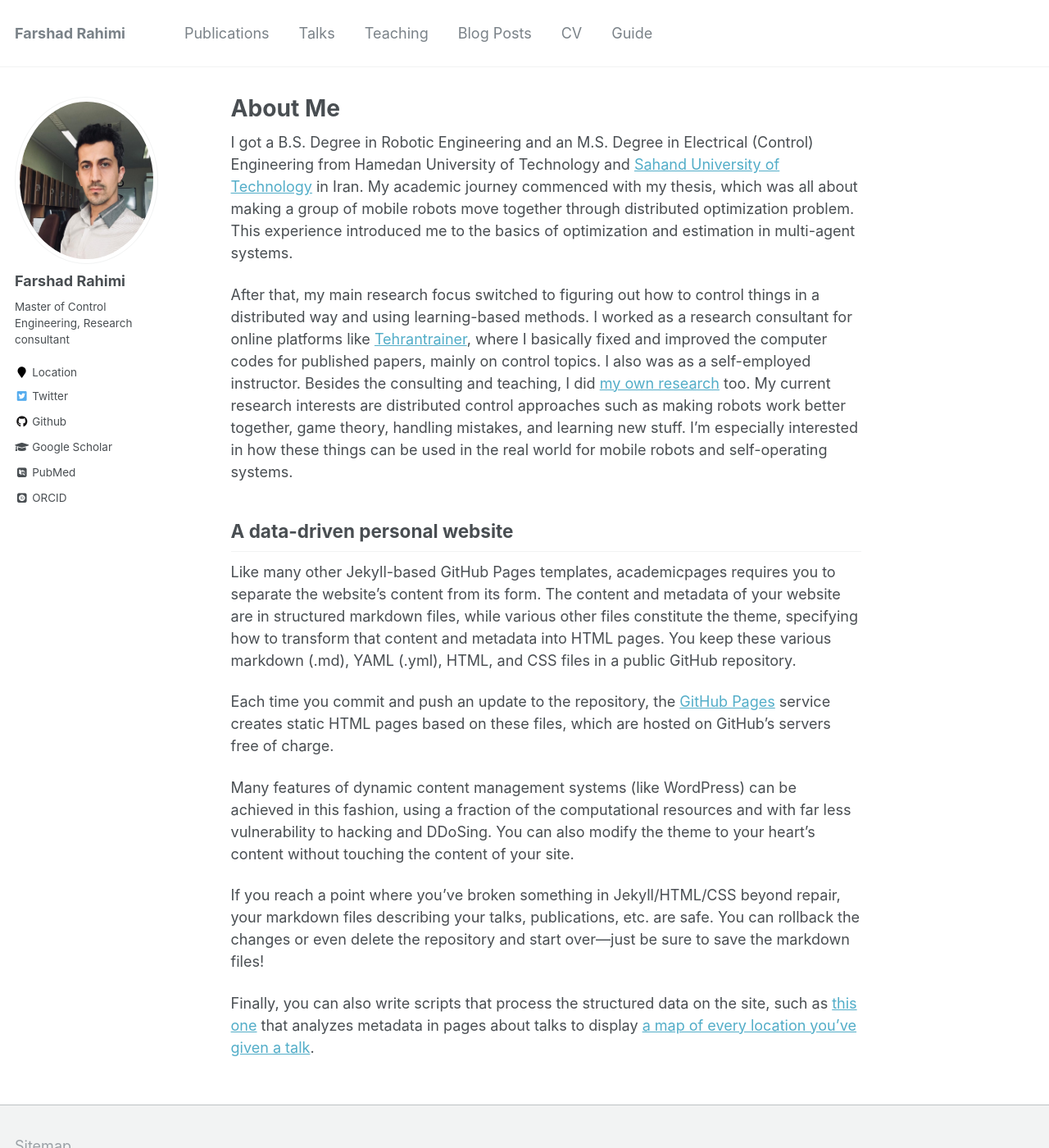
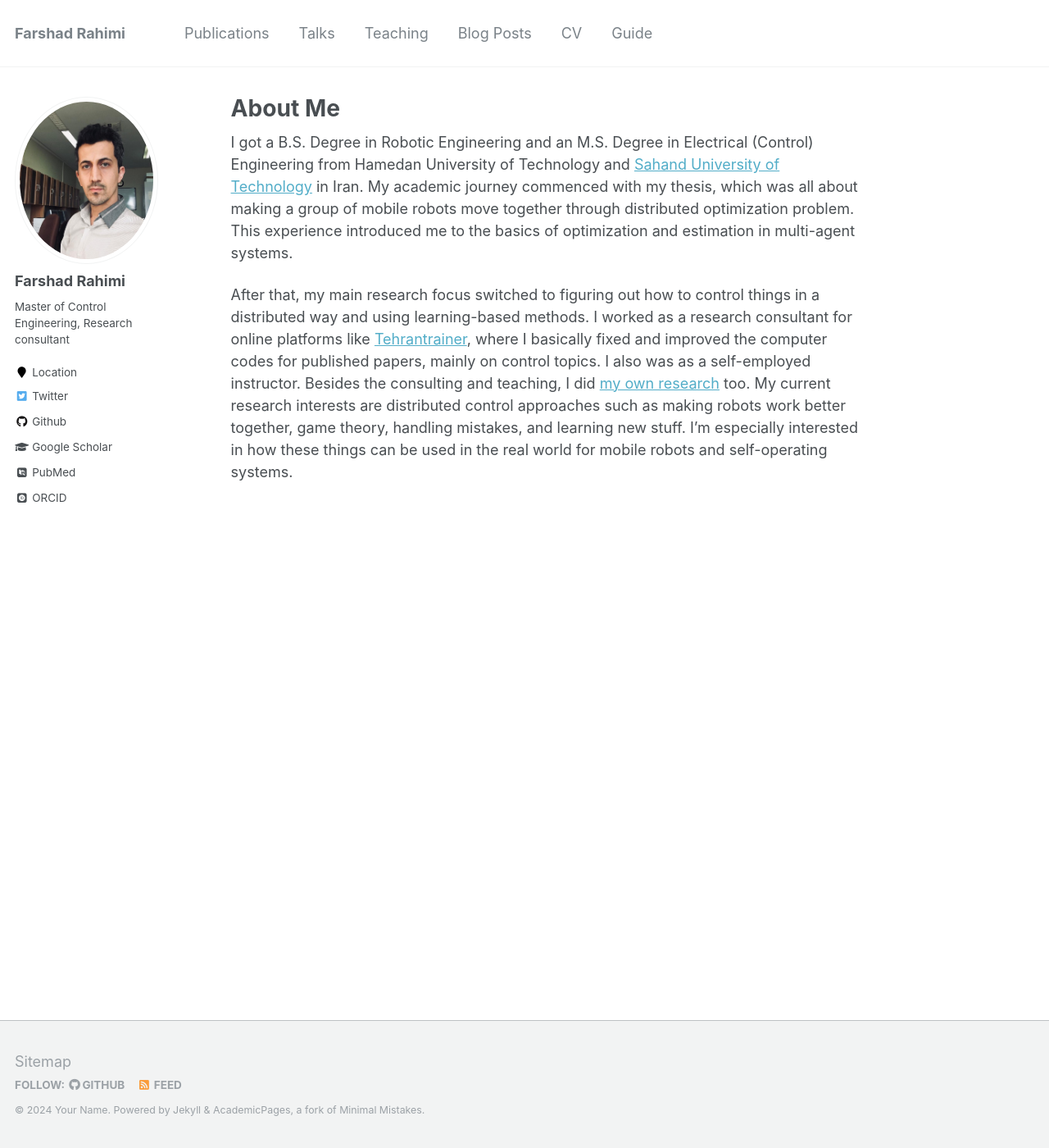
Before and after one commit to Farshad-Rahimi/FarshadRahimi, a Jekyll site: the page built from _pages/about.md, in a window 1280 px wide and 1400 px high. Shown: the whole window at 82% size. Built offline with Jekyll 4.4.1, drawn with Linux system fonts in a browser that asks for light colours; some web fonts are replaced.

Commit message:
Update about.md

```diff
--- a/_pages/about.md
+++ b/_pages/about.md
@@ -12,17 +12,3 @@ I got a B.S. Degree in Robotic Engineering and an M.S. Degree in Electrical (Con
 
 After that, my main research focus switched to figuring out how to control things in a distributed way and using learning-based methods. I worked as a research consultant for online platforms like [Tehrantrainer](https://www.tehrantrainer.com/), where I basically fixed and improved the computer codes for published papers, mainly on control topics. I also was as a self-employed instructor.
 Besides the consulting and teaching, I did [my own research](https://scholar.google.com/citations?user=KOzMTRsAAAAJ&hl=en&oi=ao) too. My current research interests are distributed control approaches such as making robots work better together, game theory, handling mistakes, and learning new stuff. I'm especially interested in how these things can be used in the real world for mobile robots and self-operating systems.
-
-
-## A data-driven personal website
-
-
-Like many other Jekyll-based GitHub Pages templates, academicpages requires you to separate the website's content from its form. The content and metadata of your website are in structured markdown files, while various other files constitute the theme, specifying how to transform that content and metadata into HTML pages. You keep these various markdown (.md), YAML (.yml), HTML, and CSS files in a public GitHub repository.
-
-Each time you commit and push an update to the repository, the [GitHub Pages](https://pages.github.com/) service creates static HTML pages based on these files, which are hosted on GitHub's servers free of charge.
-
-Many features of dynamic content management systems (like WordPress) can be achieved in this fashion, using a fraction of the computational resources and with far less vulnerability to hacking and DDoSing. You can also modify the theme to your heart's content without touching the content of your site.
-
-If you reach a point where you've broken something in Jekyll/HTML/CSS beyond repair, your markdown files describing your talks, publications, etc. are safe. You can rollback the changes or even delete the repository and start over—just be sure to save the markdown files!
-
-Finally, you can also write scripts that process the structured data on the site, such as [this one](https://github.com/academicpages/academicpages.github.io/blob/master/talkmap.ipynb) that analyzes metadata in pages about talks to display [a map of every location you've given a talk](https://academicpages.github.io/talkmap.html).
```
